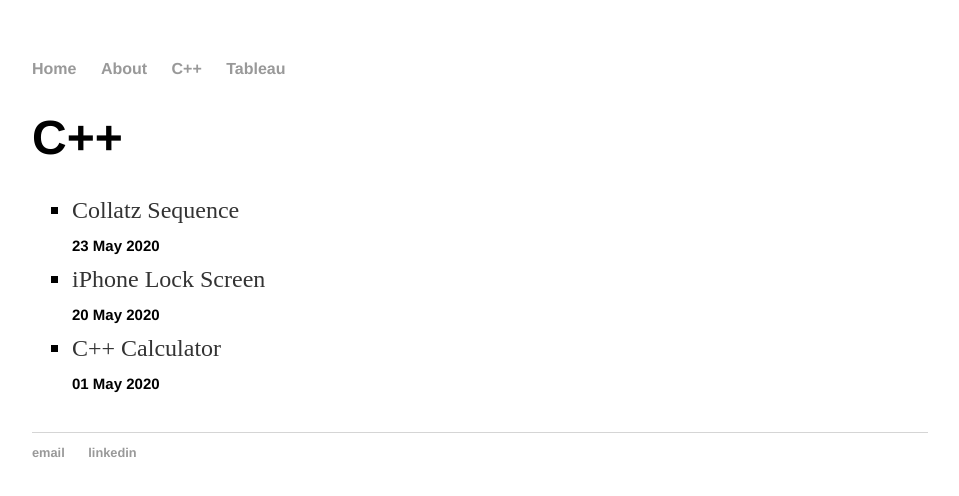
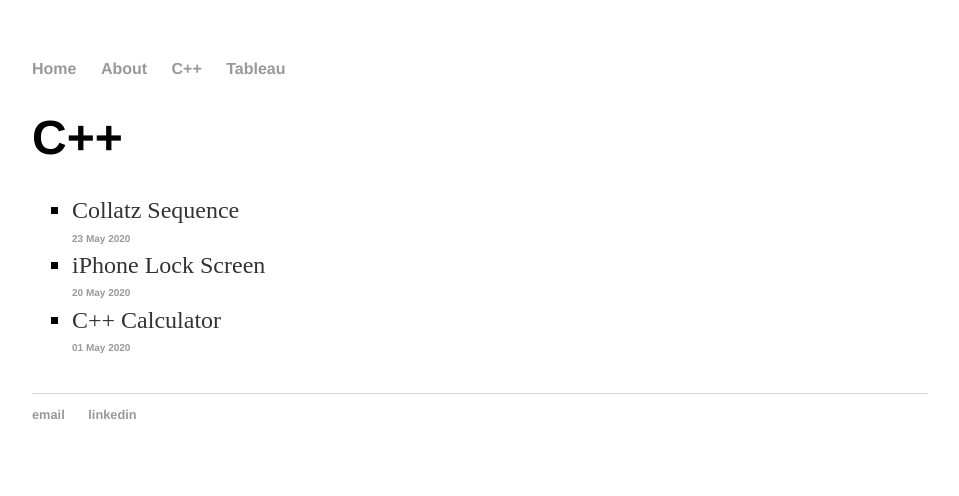
Before and after one commit to cchanzl/Lock-Screen, a Jekyll site: the page built from cpp/index.html, in a window 1280 px wide. Shown: the top 496 px of the page, without its empty margins (160-1119 px from the left). Built offline with Jekyll 4.4.1, drawn with Linux system fonts in a browser that asks for light colours.

Commit message:
Update main.css

```diff
--- a/css/main.css
+++ b/css/main.css
@@ -36,12 +36,14 @@ a.two{
 
 a.two:hover {
     text-decoration: underline;
+    font-family:'Helvetica', 'Arial', 'Sans-Serif';
 }
 
 h2 {
     top-margin: 3px;
-    font-size: 15px;
+    font-size: 10px;
     font-family:'Helvetica', 'Arial', 'Sans-Serif';
+    color: #999;
 }
 
 
```
